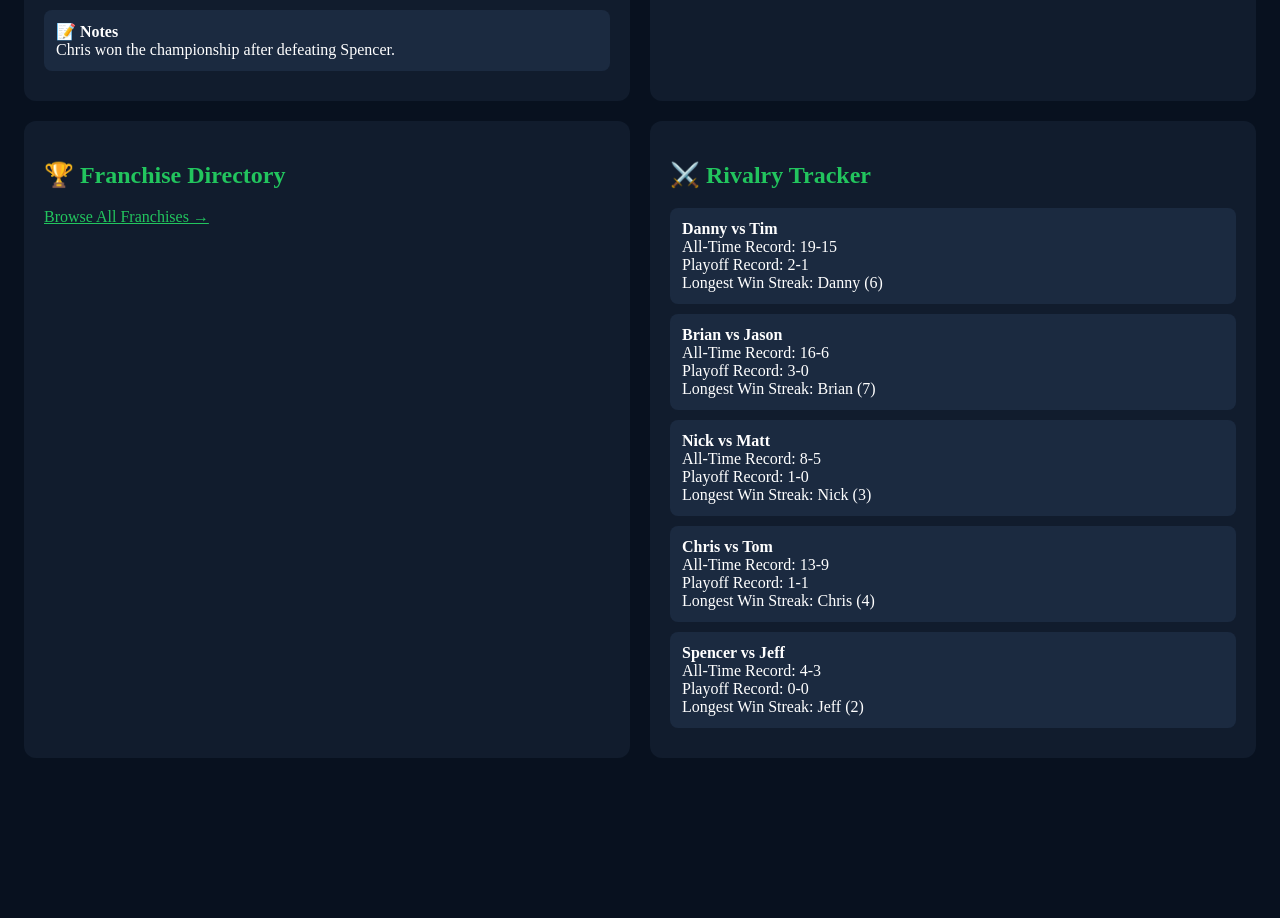
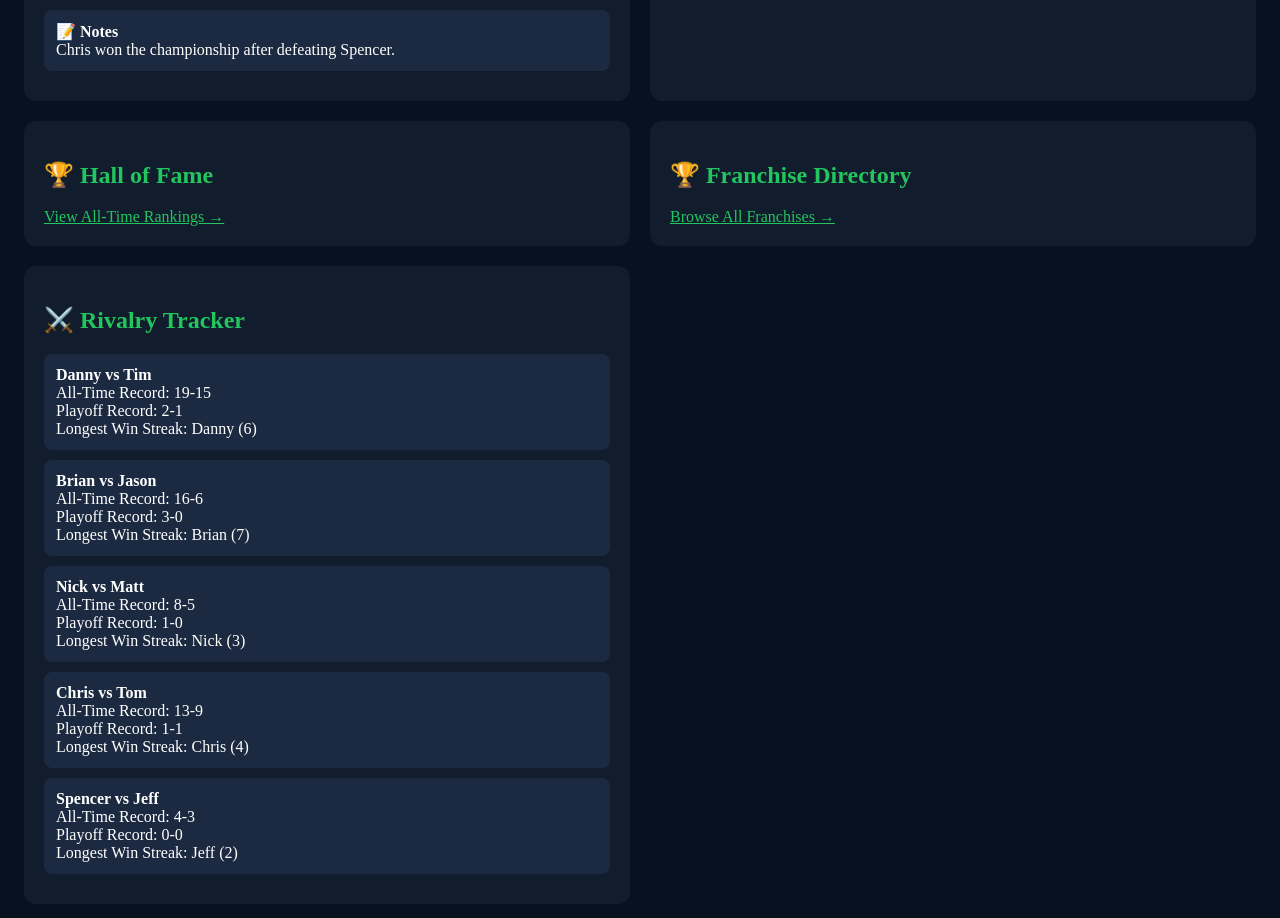
Before and after one commit to timgoodman047/CFFL-NEW, a Next.js app: page /museum in a window 1280 px wide. Shown: the part 6100-7018 px from the top of the page. Before the commit the page ends 6882 px from the top, so only its background shows below. Built offline with nearby package versions, Linux system fonts and the light colour scheme.

Commit message:
Add Hall of Fame section to museum page
Added 'Hall of Fame' section with link to all-time rankings.

```diff
--- a/src/app/museum/page.tsx
+++ b/src/app/museum/page.tsx
@@ -139,6 +139,31 @@ export default function MuseumPage() {
       color: "#22c55e",
     }}
   >
+    🏆 Hall of Fame
+  </h2>
+
+  <a
+    href="/hall-of-fame"
+    style={{
+      color: "#22c55e",
+    }}
+  >
+    View All-Time Rankings →
+  </a>
+</div>
+
+<div
+  style={{
+    background: "#111c2d",
+    padding: "20px",
+    borderRadius: "12px",
+  }}
+>
+  <h2
+    style={{
+      color: "#22c55e",
+    }}
+  >
     🏆 Franchise Directory
   </h2>
 
```
